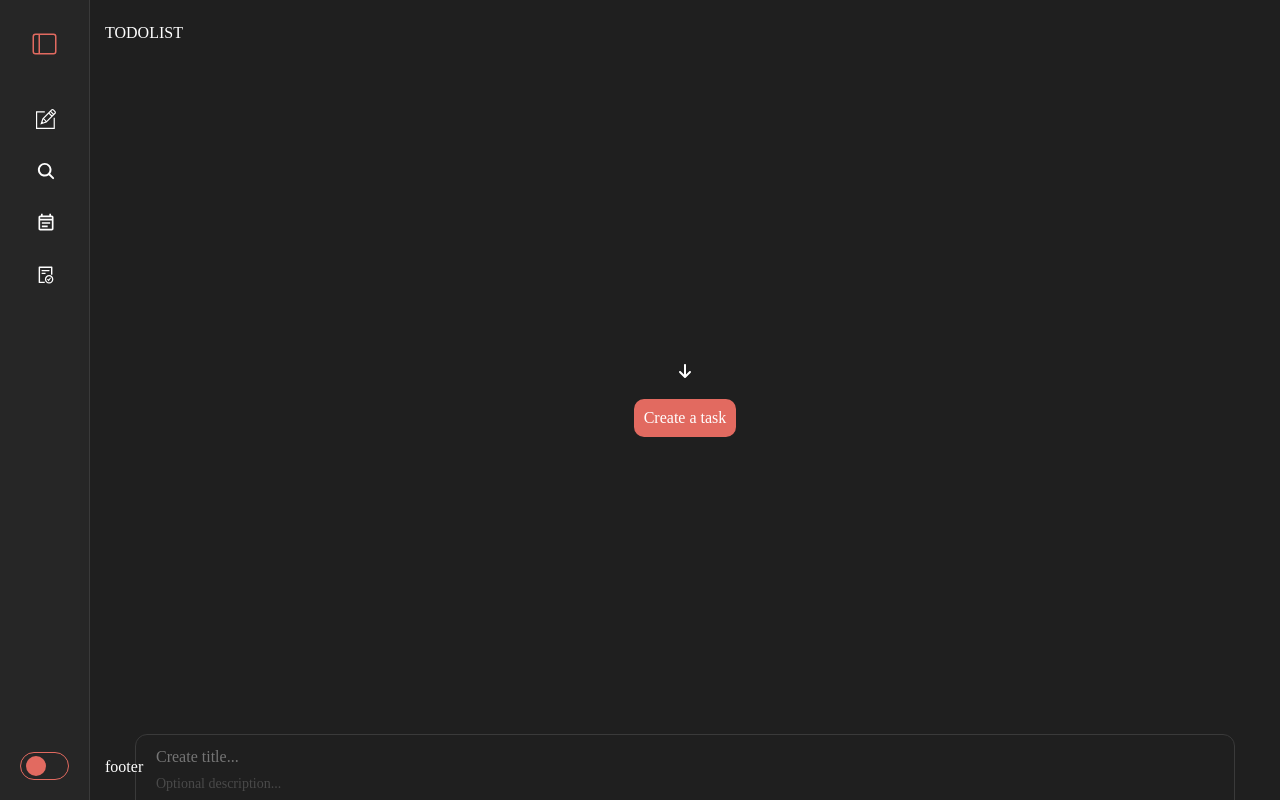
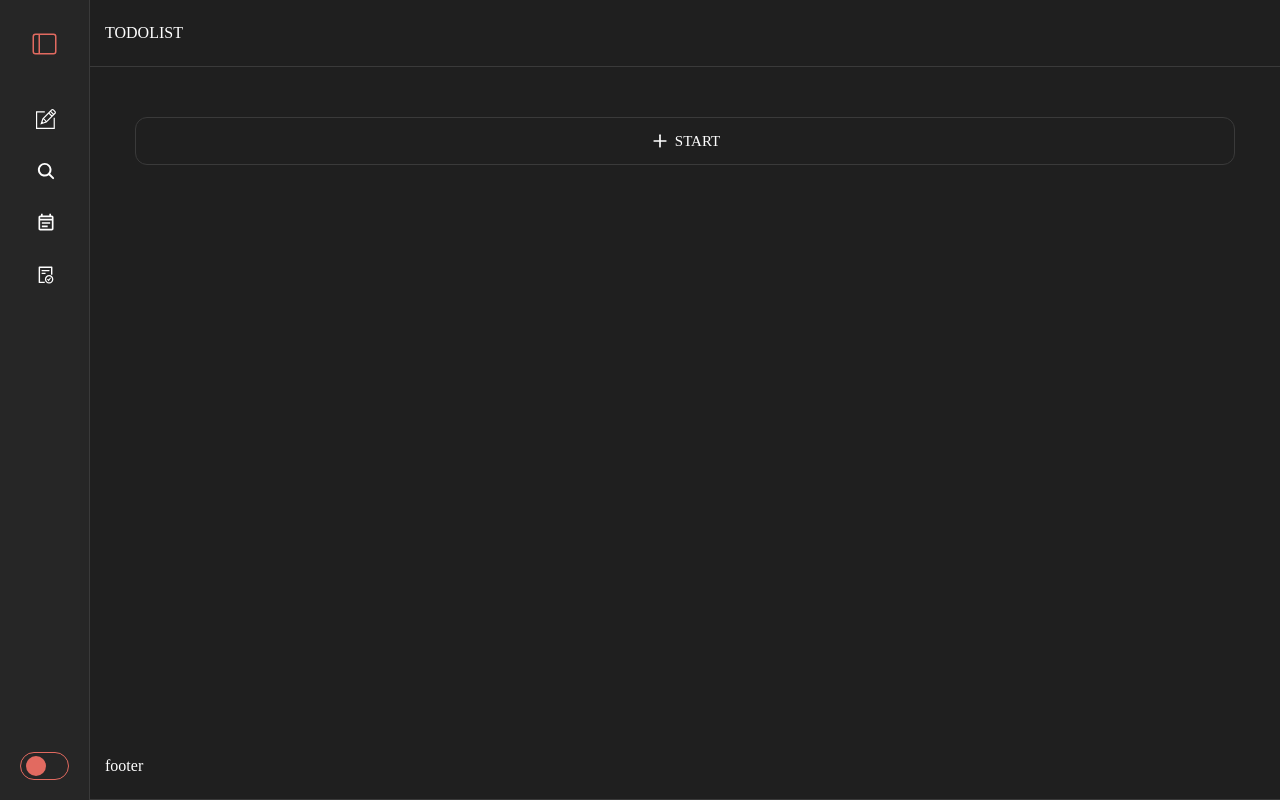
Before and after one commit to i-kryvda/todo-list-redux, a React (Vite) app: page / in a window 1280 px wide. Built offline with nearby package versions, Linux system fonts and the light colour scheme.

Commit message:
todo-editor

```diff
--- a/src/app/App.scss
+++ b/src/app/App.scss
@@ -69,6 +69,7 @@ body {
 .header,
 .footer {
   padding: 25px 0px;
+  border-bottom: 1px solid var(--border-color);
 }
 
 .header__container,
@@ -92,37 +93,65 @@ body {
 
 //----------------------------------------------------------
 
-.todo-entry {
-  // border: 1px solid red;
-  display: flex;
-  justify-content: center;
-  align-items: center;
-  min-height: 100%;
-
-  &__body {
-    text-align: center;
-    display: flex;
-    justify-content: center;
-    align-items: center;
-    gap: 2rem;
-    flex-direction: column;
-  }
-
-  &__button {
-    font-size: inherit;
-    margin: 0 auto;
-    padding: 1rem;
-    border-radius: 1rem;
-    background-color: var(--primary-color);
-  }
-}
-
-//-------------------------------------------------------
-
 .todo-editor-section:not(:last-child) {
   margin-bottom: 5rem;
 }
 
+.todo-editor-section {
+  padding-top: 5rem;
+  // .todo-editor-section__open-btn
+
+  &__open-btn {
+  }
+}
+
+.todo-editor-section__open-btn {
+  width: 100%;
+  height: 48px;
+
+  display: flex;
+  align-items: center;
+  justify-content: center;
+  gap: 0.5rem;
+
+  background: none;
+  border: 1px solid var(--border-color);
+  border-radius: 12px;
+
+  font-size: 15px;
+  font-weight: 500;
+  text-transform: uppercase;
+  color: var(--text-color);
+
+  cursor: pointer;
+
+  transition: all 0.33s ease;
+
+  .icon {
+    width: 20px;
+    height: 20px;
+
+    display: flex;
+    align-items: center;
+    justify-content: center;
+
+    font-size: 18px;
+    border-radius: 50%;
+
+    transition:
+      background-color 0.2s ease,
+      color 0.2s ease;
+  }
+
+  &:hover {
+    color: var(--primary-color);
+  }
+
+  &:hover .icon {
+    background-color: var(--primary-color);
+    color: #fff;
+  }
+}
 // -------------------------------------------------------
 
 .todo-section {
--- a/src/app/App.tsx
+++ b/src/app/App.tsx
@@ -1,13 +1,14 @@
 import { useState } from "react";
 import { TodoEditor } from "@components/organisms/TodoEditor/TodoEditor";
-import { FaArrowDown } from "react-icons/fa6";
+import { FiPlus } from "react-icons/fi";
+
 import { Sidebar } from "@components/templates/Sidebar/Sidebar";
 import { TodoList } from "@components/organisms/TodosList/TodosList";
 
 import "./App.scss";
 
 export default function App() {
-  const [isOpen, setIsOpen] = useState(false);
+  const [isOpen, setIsOpen] = useState(true);
 
   return (
     <>
@@ -18,28 +19,6 @@ export default function App() {
         </header>
         <main className="main">
           <div className="main__container">
-            {!isOpen && (
-              <section
-                className="todo-entry"
-                aria-labelledby="todo-entry-title"
-              >
-                <h1 id="todo-entry-title" className="visually-hidden">
-                  Create your first todo
-                </h1>
-                <div className="todo-entry__body">
-                  <FaArrowDown className="todo-entry__icon" />
-                  <button
-                    type="button"
-                    className="todo-entry__button"
-                    onClick={() => setIsOpen(true)}
-                  >
-                    Create a task
-                  </button>
-                </div>
-              </section>
-            )}
-
-            {isOpen && (
             <section
               className="todo-editor-section"
               aria-labelledby="todo-editor-title"
@@ -47,9 +26,20 @@ export default function App() {
               <h2 id="todo-editor-title" className="visually-hidden">
                 Todo Editor
               </h2>
-                <TodoEditor onClose={() => setIsOpen(false)}></TodoEditor>
+
+              {isOpen ? (
+                <button
+                  className="todo-editor-section__open-btn"
+                  onClick={() => setIsOpen(false)}
+                  type="button"
+                >
+                  <FiPlus className="icon" />
+                  <span>start</span>
+                </button>
+              ) : (
+                <TodoEditor onClose={() => setIsOpen(true)}></TodoEditor>
+              )}
             </section>
-            )}
 
             <section className="todo-section">
               <h2 className="todo-section__title visually-hidden">
--- a/src/components/organisms/TodosList/TodosList.tsx
+++ b/src/components/organisms/TodosList/TodosList.tsx
@@ -1,6 +1,5 @@
 import { useAppDispatch, useAppSelector } from "@app/store/store";
 import { deleteTodo } from "@app/store/todos/todos-slice";
-import { TodoEditor } from "../TodoEditor/TodoEditor";
 
 export function TodoList() {
   const todos = useAppSelector((state) => state.todos.todos);
@@ -8,9 +7,6 @@ export function TodoList() {
 
   return (
     <ul className="todo-list">
-      <li style={{ marginBottom: "5rem" }}>
-        <TodoEditor></TodoEditor>
-      </li>
       {todos.map((todo) => {
         const description = todo.description?.trim()
           ? todo.description
```
Lines whose indentation alone changed are shown as unchanged.
